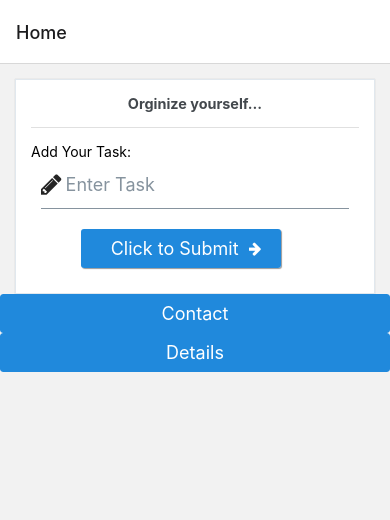
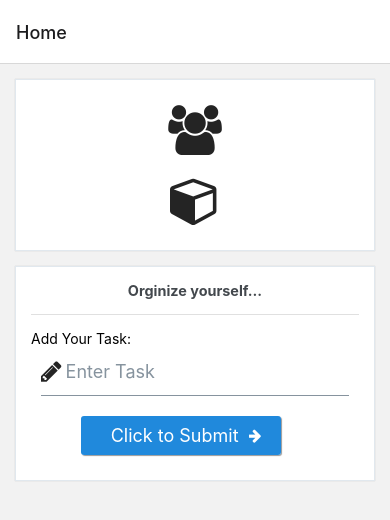
Before and after one commit to JasonParks253/MobileToDoApp, a React Native app: screen /Home in a window 390 px wide. Shown: the top 520 px of the page. Built offline with nearby package versions, Linux system fonts and the light colour scheme.

Commit message:
fixed navigation component

```diff
--- a/App.js
+++ b/App.js
@@ -8,24 +8,29 @@ import { Input, Card, ListItem, Button, Icon } from 'react-native-elements';
 
 const Contact = ({ navigation }) => {
   return (
-      <Veiw>
-          <Text>Hello, please contact me at the following...</Text>
-          <Button
-          title='Home'
-          onPress={() => navigation.navigate({name: 'Home'})}
-          />
-      </Veiw>
+    <View style={{ flex: 1, alignItems: 'center', justifyContent: 'center' }}>
+      <Text>Hello, please contact me at the following...</Text>
+      <Card>
+          <Card.Title>
+              Contact Info
+          </Card.Title>
+          <Card.Divider />
+          <Text>jskate@gmail.com</Text>
+      </Card>
+  </View>
   )
 };
 
 const DetailsScreen = ({ navigation }) => {
   return (
     <View style={{ flex: 1, alignItems: 'center', justifyContent: 'center' }}>
-      <Text>Details Screen</Text>
-      <Button
-          title='Home'
-          onPress={() => navigation.navigate({name: 'Home'})}
-          />
+      <Icon
+        name='sc-telegram'
+        type='evilicon'
+        color='#517fa4'
+        size={130}
+        onPress={() => console.log('hello')}
+      />
     </View>
   );
 }
--- a/components/displayTask.js
+++ b/components/displayTask.js
@@ -1,13 +1,42 @@
 import { Input, Card, ListItem, Button, Icon } from 'react-native-elements';
 import { StyleSheet, Text, View } from 'react-native';
 import React, { useState } from 'react';
-import onSubmitTask from './onSubmitTask';
+import { useSelector, useDispatch } from 'react-redux';
 
-export const Display = () => {
+const onSubmitTask = () => {
+    const dispatch = useDispatch();
+
+    const newTask = {
+        task
+    };
+    dispatch(submitTask(newTask))
+    console.log('Button pushed');
+};
+
+
+export const Display = ({ navigation }) => {
     const [task, setTask] = useState('');
 
     return (
         <View>
+            <Card>
+                <View style={{margin: 10}}>
+                    <Icon
+                        type='font-awesome'
+                        name='group'
+                        size={50}
+                        onPress={() => navigation.navigate('Contact')}
+                    />
+                </View>
+                <View style={{margin: 10}}>
+                    <Icon
+                        type='font-awesome'
+                        name='cube'
+                        size={50}
+                        onPress={() => navigation.navigate('Details')}
+                    />
+                </View>
+            </Card>
             <Card>
                 <Card.Title>Orginize yourself...</Card.Title>
                 <Card.Divider />
@@ -39,19 +68,12 @@ export const Display = () => {
                     }}
                     raised
                     onPress={() => {
-                        onSubmitTask();
+                        onSubmitTask(task);
                         console.log('button pushed')
                     }}
                 />
             </Card>
-            <Button
-                title='Contact'
-                onPress={() => navigation.navigate('Contact')}
-            />
-             <Button
-                title='Details'
-                onPress={() => navigation.navigate('Details')}
-            />
+
         </View>
     )
 };
--- a/package.json
+++ b/package.json
@@ -11,12 +11,14 @@
   "dependencies": {
     "@react-navigation/native": "^6.1.6",
     "@react-navigation/native-stack": "^6.9.12",
+    "@reduxjs/toolkit": "^1.9.5",
+    "cocoapods": "^0.0.0",
     "expo": "~48.0.15",
     "expo-status-bar": "~1.4.4",
     "react": "18.2.0",
     "react-native": "0.71.7",
     "react-native-elements": "^3.4.3",
-    "react-native-safe-area-context": "4.5.0",
+    "react-native-safe-area-context": "^4.5.0",
     "react-native-screens": "~3.20.0",
     "react-redux": "^8.0.5"
   },
--- a/screens/contactScreen.js
+++ b/screens/contactScreen.js
@@ -3,9 +3,7 @@ import { StyleSheet, Text, View } from 'react-native';
 
 const Contact = () => {
     return (
-        <Veiw>
-            <Text>Hello, please contact me at the following...</Text>
-        </Veiw>
+        <Text>No</Text>
     )
 };
 
```
Also changed, not shown: 1 other file (tests, documents, lock files or other folders).
